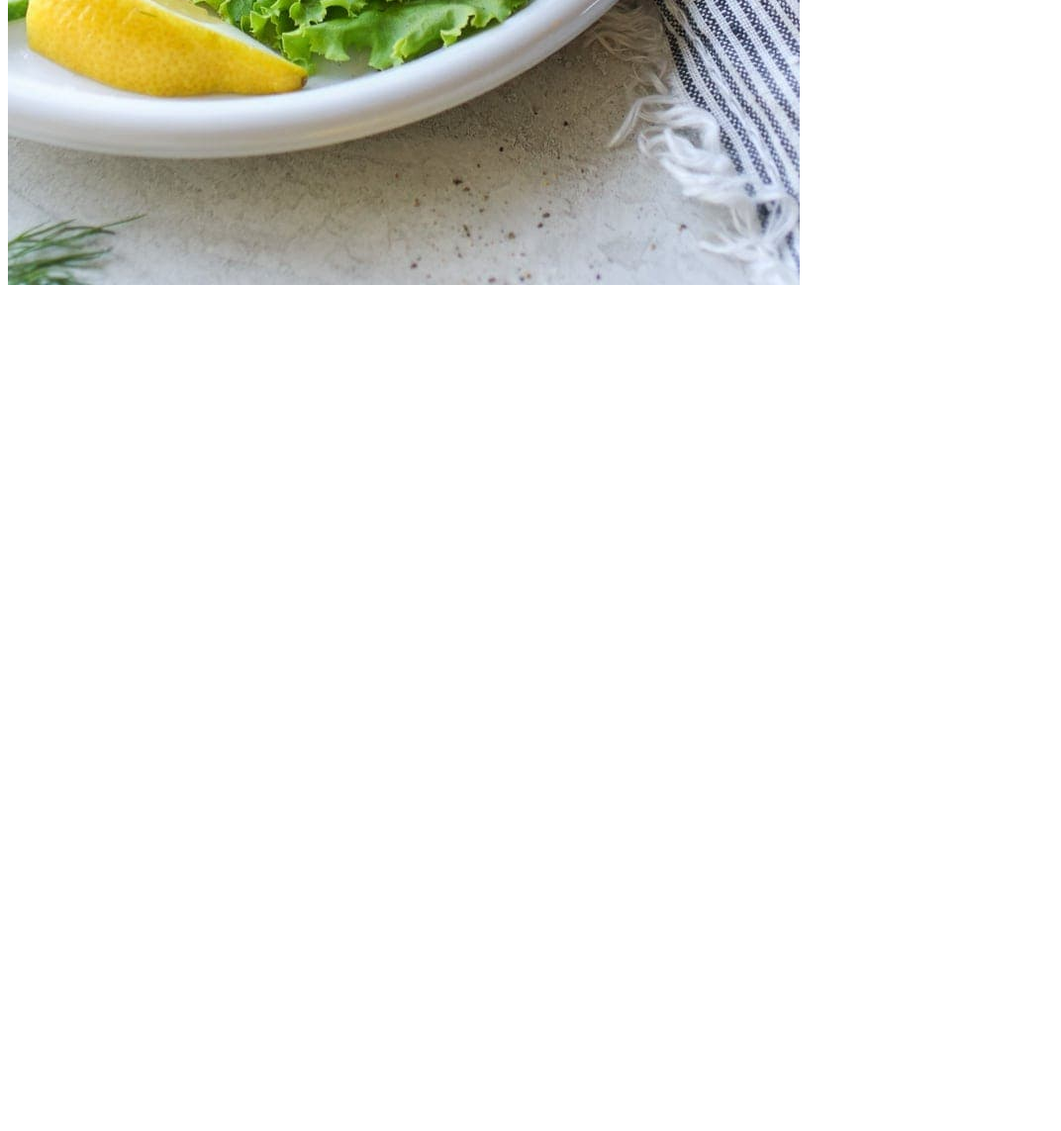
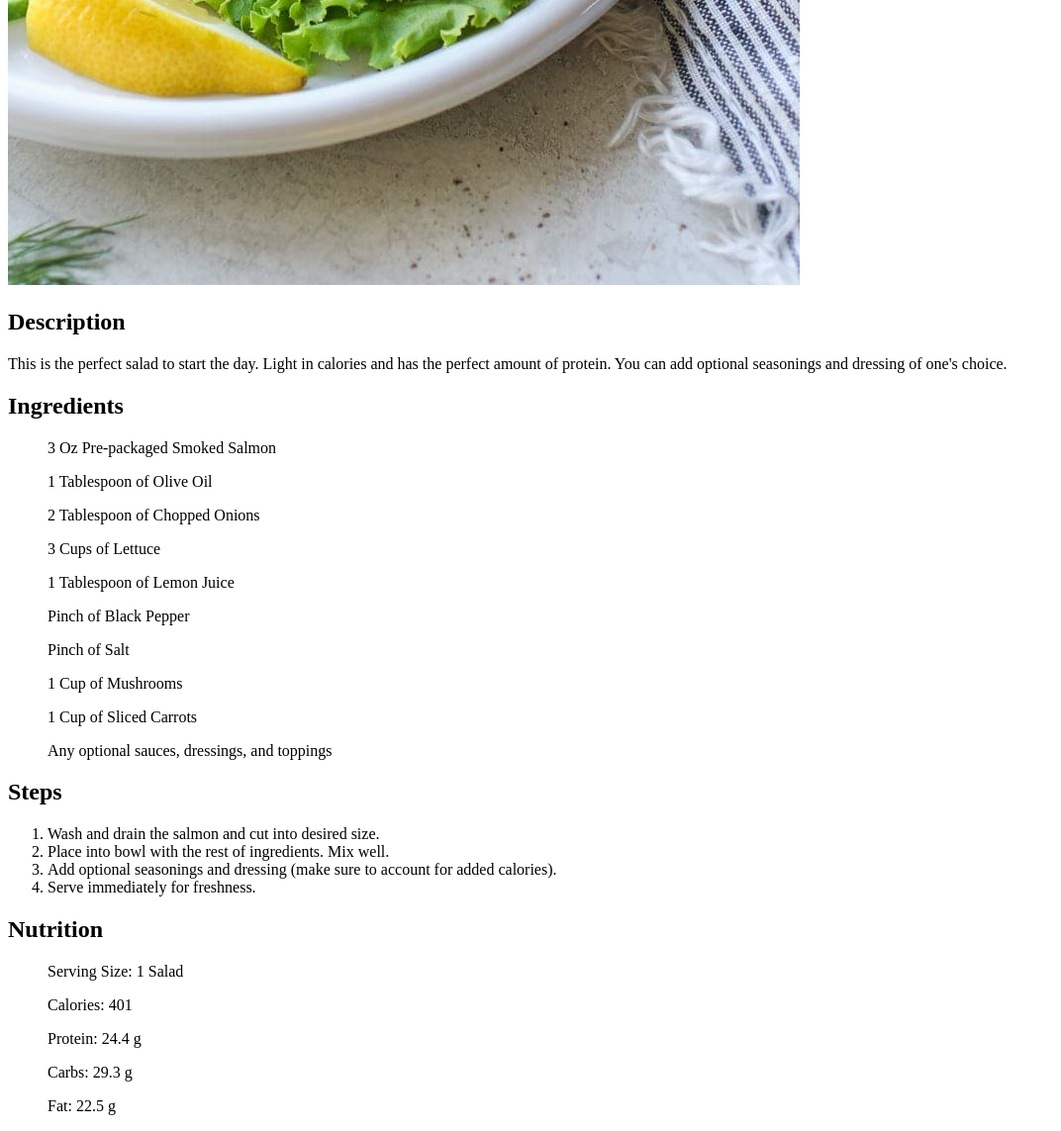
Before and after one commit to muhammadAkbar7/recipes, a plain HTML site: page recipes/salmon-salad.html in a window 1280 px wide. Shown: the part 992-2135 px from the top of the page at 99% size, without its empty margins (0-1072 px from the left). Before the commit the page ends 1292 px from the top, so only its background shows below. Drawn offline with Linux system fonts and the light colour scheme.

Commit message:
Added Content for Recipe 1
Added heading, image, description, ingredients, steps, and nutrition

```diff
--- a/recipes/salmon-salad.html
+++ b/recipes/salmon-salad.html
@@ -9,6 +9,34 @@
 <body>
     <h1> Salmon Salad</h1>
     <img src = "../images/salmon-salad.jpg" alt = "Salmon Salad">
-
+    <h2> Description </h2>
+    <p>
+        This is the perfect salad to start the day. Light in calories and has the perfect amount of
+        protein. You can add optional seasonings and dressing of one's choice.
+    </p>
+    <h2> Ingredients </h2>
+    <ul> 3 Oz Pre-packaged Smoked Salmon </ul>
+    <ul> 1 Tablespoon of Olive Oil </ul>
+    <ul> 2 Tablespoon of Chopped Onions </ul>
+    <ul> 3 Cups of Lettuce </ul>
+    <ul> 1 Tablespoon of Lemon Juice </ul>
+    <ul> Pinch of Black Pepper </ul>
+    <ul> Pinch of Salt </ul>
+    <ul> 1 Cup of Mushrooms </ul>
+    <ul> 1 Cup of Sliced Carrots </ul>
+    <ul> Any optional sauces, dressings, and toppings</ul>
+    <h2> Steps </h2>
+    <ol type="1">
+        <li> Wash and drain the salmon and cut into desired size. </li>
+        <li> Place into bowl with the rest of ingredients. Mix well. </li>
+        <li> Add optional seasonings and dressing (make sure to account for added calories). </li>
+        <li> Serve immediately for freshness. </li>
+    </ol>
+    <h2> Nutrition </h2>
+    <ol> Serving Size: 1 Salad </ol>
+    <ol> Calories: 401 </ol>
+    <ol> Protein: 24.4 g </ol>
+    <ol> Carbs: 29.3 g </ol>
+    <ol> Fat: 22.5 g </ol>
 </body>
 </html>
```
